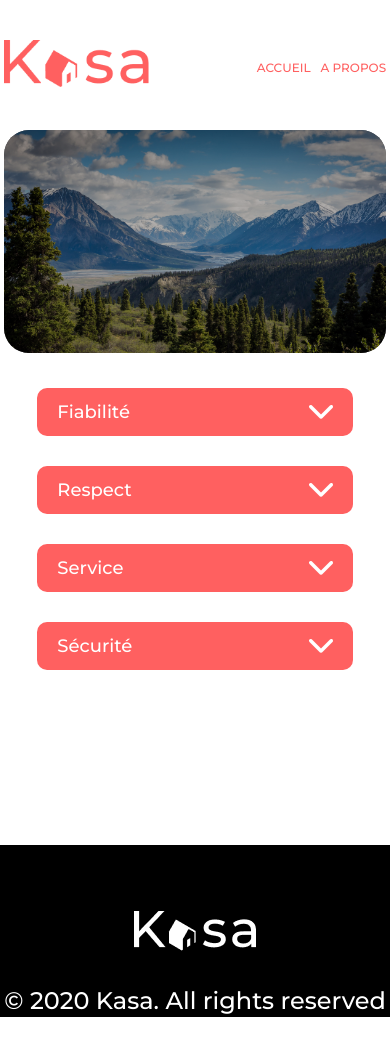
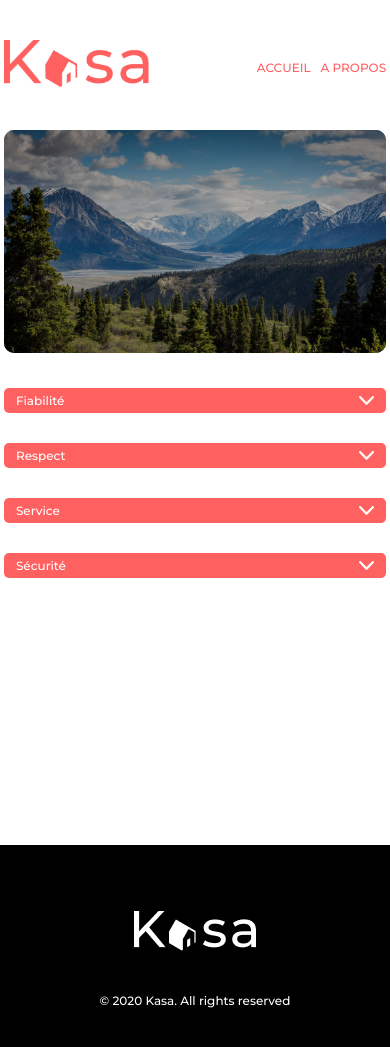
Before and after one commit to MajorDown/Kasa, a React (Create React App) app: page /about in a window 390 px wide. Before the commit the page ends 1017 px from the top, so only its background shows below. Built offline with nearby package versions, Linux system fonts and the light colour scheme.

Commit message:
projet finalisé

```diff
--- a/src/styles/style.css
+++ b/src/styles/style.css
@@ -19,7 +19,7 @@
 header {
     max-width: 1240px;
     width: 98%;
-    margin: 40px auto 25px auto;
+    margin: 40px auto 0px auto;
     display: flex;
     flex-wrap: wrap;
     justify-content: space-between;
@@ -399,6 +399,7 @@ footer {
 
 #copyRight {
     margin-top: 30px;
+    margin-bottom: 30px;
     font-size: 24px;
     line-height: 32px;
 }
@@ -407,6 +408,17 @@ footer {
 
     .locTitle {
         font-size: 15px;
+    }
+
+    #error404 h2 {
+        font-size: 96px;
+        line-height: 137px;
+    }
+
+    #error404 p {
+        font-size: 18px;
+        text-align: center;
+        padding-bottom: 130px;
     }
 }
 
@@ -472,6 +484,7 @@ footer {
 
     .photoAccueil {
         height: 111px;
+        border-radius: 10px;
     }
 
     .photoAccueil h2 {
@@ -481,6 +494,12 @@ footer {
         text-align: left;
         margin-left: 5%;
         bottom: -80%;
+        top: -75%;
+
+    }
+
+    .locFilter {
+        top: -100%;
     }
 
     #accueilContainer .link {
@@ -490,6 +509,12 @@ footer {
     .carousel {
         height: 255px;
         border-radius: 10px;
+    }
+
+    #carouselItem {
+        width: 100%;
+        height: 100%;
+        object-fit: cover;
     }
 
     #prevButton.active,
@@ -539,4 +564,65 @@ footer {
         width: 24px;
         height: 24px;
     }
+
+    #about .accordionContent div {
+        margin: 20px;
+    }
 }
+
+@media only screen and (max-width : 400px) {
+
+    .photoAccueil {
+        margin: 15px auto;
+    }
+
+
+    #accueil {
+        background: white;
+
+    }
+
+    #accueilContainer {
+        margin: 0px;
+        width: 100%;
+    }
+
+    #accueilContainer .link {
+        width: 100%;
+    }
+
+    #copyRight {
+        font-size: 12px;
+    }
+
+    .accordionHeader {
+        padding: 5px 12px;
+        border-radius: 5px;
+    }
+
+    .accordionHeader p {
+        font-size: 12px;
+    }
+
+    .accordion .arrowIcon {
+        height: 9px;
+    }
+
+    .accordionContent.open {
+        height: 200px;
+    }
+
+    .accordionContent div {
+        font-size: 12px;
+    }
+
+    .photoAbout {
+        border-radius: 10px;
+    }
+
+    #about .accordion {
+        width: 100%;
+
+    }
+
+}
```
